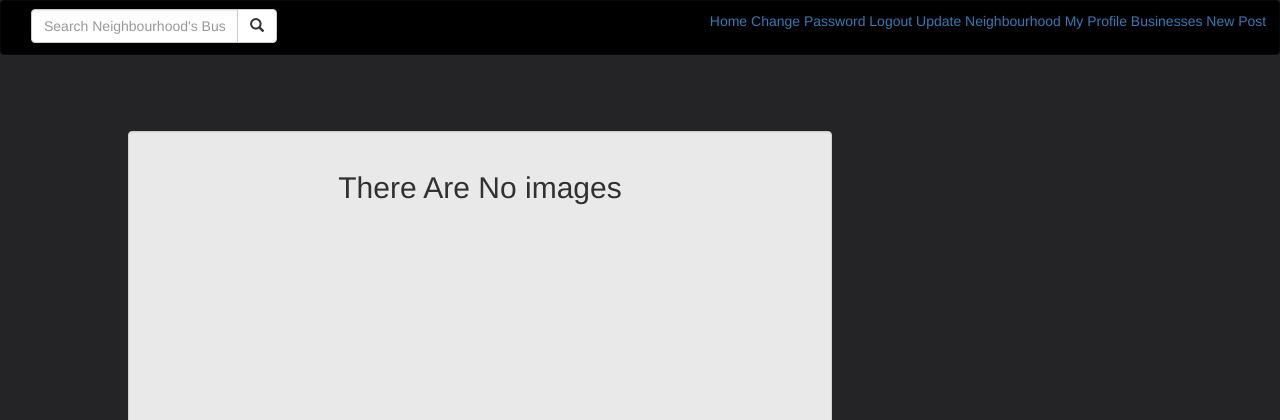
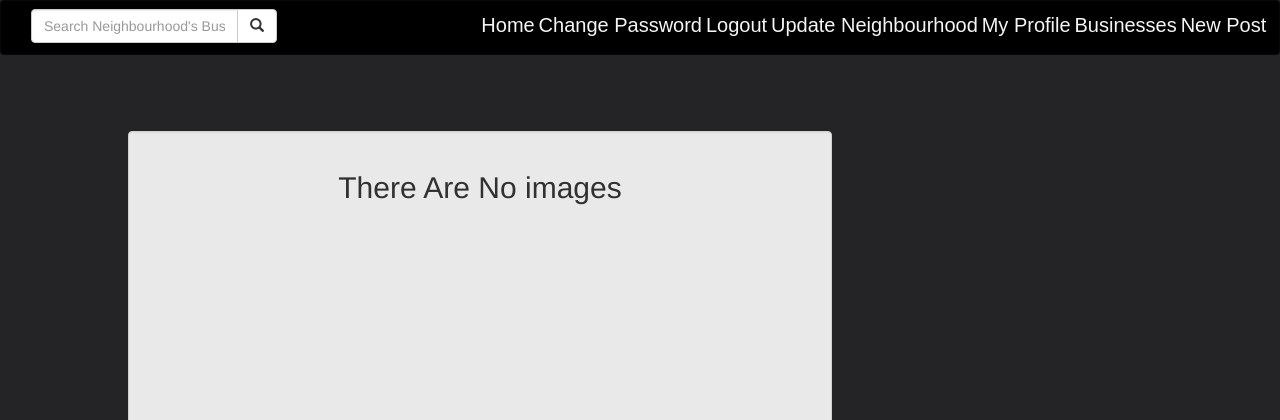
Before and after one commit to markmurimi/neighbour-hood, a Django app: page /home/ in a window 1280 px wide. Shown: the top 420 px of the page. Run offline with Django 3.2, Linux system fonts and the light colour scheme; data that the repository does not hold is empty; some libraries are stand-ins or nearby versions.

Commit message:
made changes

```diff
--- a/neighbour/hood/models.py
+++ b/neighbour/hood/models.py
@@ -99,5 +99,5 @@ class Business(models.Model):
 
     @classmethod
     def search_by_neighbourhood(cls,search_term):
-        businesses = cls.objects.filter(neighbourhood__icontains=search_term)
+        businesses = cls.objects.filter(neighbourhood__neighbourhood_name__icontains=search_term)
         return businesses
--- a/neighbour/hood/templates/home.html
+++ b/neighbour/hood/templates/home.html
@@ -11,6 +11,12 @@
                 <a href="{% url 'single_photo' post.id %}"><img class="img-responsive"style="width:950px;height:750px;margin-top:-7px;" src="{{post.post.url}}"></a>
                 <h2 style="text-decoration: underline;">Caption</h2>
                 <h3>{{post.post_caption}}.</h3>
+        </div>
+        <div class="well" style="float:right;width:15%;margin-top:-60%;margin-left:0%;text-align:left;font-weight:bold;opacity:0.7;">
+            <h2 style="text-decoration: underline;">Neighbourhood Details</h2>
+            <h3>{{post.neighbourhood.neighbourhood_name}} Neighbourhood.</h3>
+            <h3>Occupants Count:"{{post.neighbourhood.occupants_count}}"</h3>
+            <h3>Location:"{{post.neighbourhood.neighbourhood_location}}"</h3>
         </div>
         <div class="well" style="float:left;width:25%;margin-top:-60%;margin-left:0%;text-align:center;font-weight:bold;opacity:0.7;">
             <h2 style="text-align:center;text-decoration: underline;margin-top:-0.2%;font-weight: bold;"> Hood Helpline contacts</h2>
--- a/neighbour/hood/templates/navbar.html
+++ b/neighbour/hood/templates/navbar.html
@@ -25,13 +25,13 @@
 
     </div>
     <div class="navbar-right" style="margin-top:0.8%;margin-bottom:0.3%;margin-right:1%;">
-        <a href="{%url 'home'%}">Home</a>
-        <a href="/accounts/password/change">Change Password</a>
-        <a href="/accounts/login">Logout</a>
-        <a href="{% url 'createProfile' %}">Update Neighbourhood</a>
-        <a href="{% url 'profile' %}">My Profile</a>
-        <a href="{% url 'businesses' %}">Businesses</a>
-        <a href="{% url 'createPost' %}">New Post</a>
+        <a style="color:whitesmoke;font-family: sans-serif;font-size:20px;"href="{%url 'home'%}">Home</a>
+        <a style="color:whitesmoke;font-family: sans-serif;font-size:20px;" href="/accounts/password/change">Change Password</a>
+        <a style="color:whitesmoke;font-family: sans-serif;font-size:20px;" href="/accounts/login">Logout</a>
+        <a style="color:whitesmoke;font-family: sans-serif;font-size:20px;" href="{% url 'createProfile' %}">Update Neighbourhood</a>
+        <a style="color:whitesmoke;font-family: sans-serif;font-size:20px;" href="{% url 'profile' %}">My Profile</a>
+        <a style="color:whitesmoke;font-family: sans-serif;font-size:20px;" href="{% url 'businesses' %}">Businesses</a>
+        <a style="color:whitesmoke;font-family: sans-serif;font-size:20px;" href="{% url 'createPost' %}">New Post</a>
 
       </div>
 </nav>
--- a/neighbour/hood/templates/post_form.html
+++ b/neighbour/hood/templates/post_form.html
@@ -9,7 +9,7 @@
             {% csrf_token %} {% bootstrap_form form %}
             <input type="submit" class="btn btn-primary btn-sm" value="Submit">
             <input type="hidden" name="next" value="{{next}}">
-            <a href="{% url 'profile' %}">
+            <a href="{% url 'home' %}">
                     <button type="button" name="button" class="btn btn-primary btn-md  pull-right  ">Back.</button>
                 </a>
         </form>
--- a/neighbour/hood/templates/profile_form.html
+++ b/neighbour/hood/templates/profile_form.html
@@ -9,7 +9,7 @@
             {% csrf_token %} {% bootstrap_form form %}
             <input type="submit" class="btn btn-primary btn-sm" value="Submit">
             <input type="hidden" name="next" value="{{next}}">
-            <a href="{% url 'profile' %}">
+            <a href="{% url 'home' %}">
                     <button type="button" name="button" class="btn btn-primary btn-md  pull-right  ">Back.</button>
                 </a>
         </form>
--- a/neighbour/hood/templates/welcome.html
+++ b/neighbour/hood/templates/welcome.html
@@ -2,7 +2,7 @@
 {% block content %}
 <body style="background-color:#242426;">
     <div class="container-fluid" style="background-color:black;margin-left:-0.5%;margin-right:-0.5%;margin-top:-0.5%;padding:0.5%;">
-        <a style="color:white;font-size:40px;font-family: sans-serif;font-weight: bold;"href="/accounts/register">Log In or Sign Up</a>
+        <a style="color:white;font-size:40px;font-family: sans-serif;font-weight: bold;"href="/accounts/login">Log In or Sign Up</a>
     </div>
     <h1 style="color:white;"> Welcome to Neighbourhood watch</h1>
 </body>
--- a/neighbour/hood/views.py
+++ b/neighbour/hood/views.py
@@ -79,10 +79,10 @@ def profile(request):
 
 
 def search_results(request):
-
-    if 'business' in request.GET and request.GET["business"]:
-        search_term = request.GET.get("business")
-        searched_businesses = Post.search_by_neigbourhood(search_term)
+    # businesses
+    if 'businesses' in request.GET and request.GET["businesses"]:
+        search_term = request.GET.get("businesses")
+        searched_businesses = Business.search_by_neighbourhood(search_term)
         message = f"{search_term}"
 
         return render(request, 'search-results.html',{"message":message,"businesses": searched_businesses})
```
